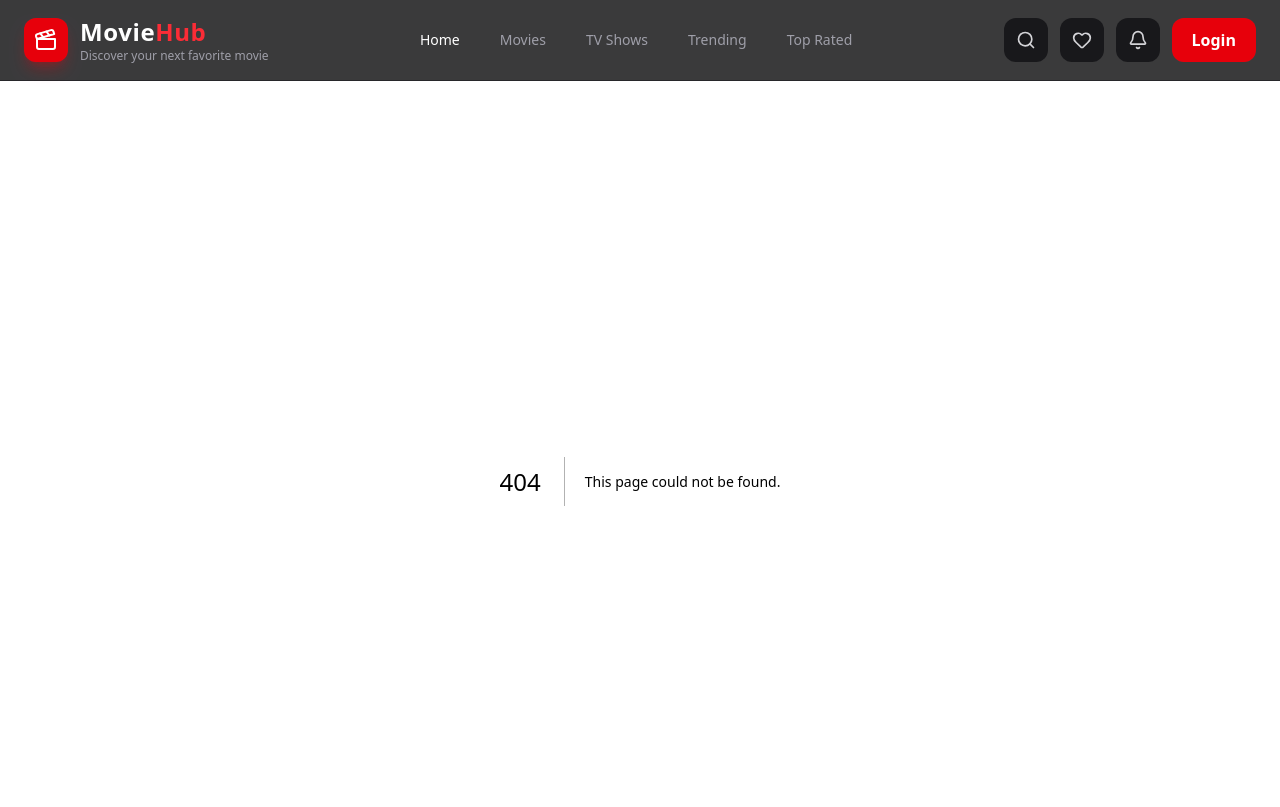
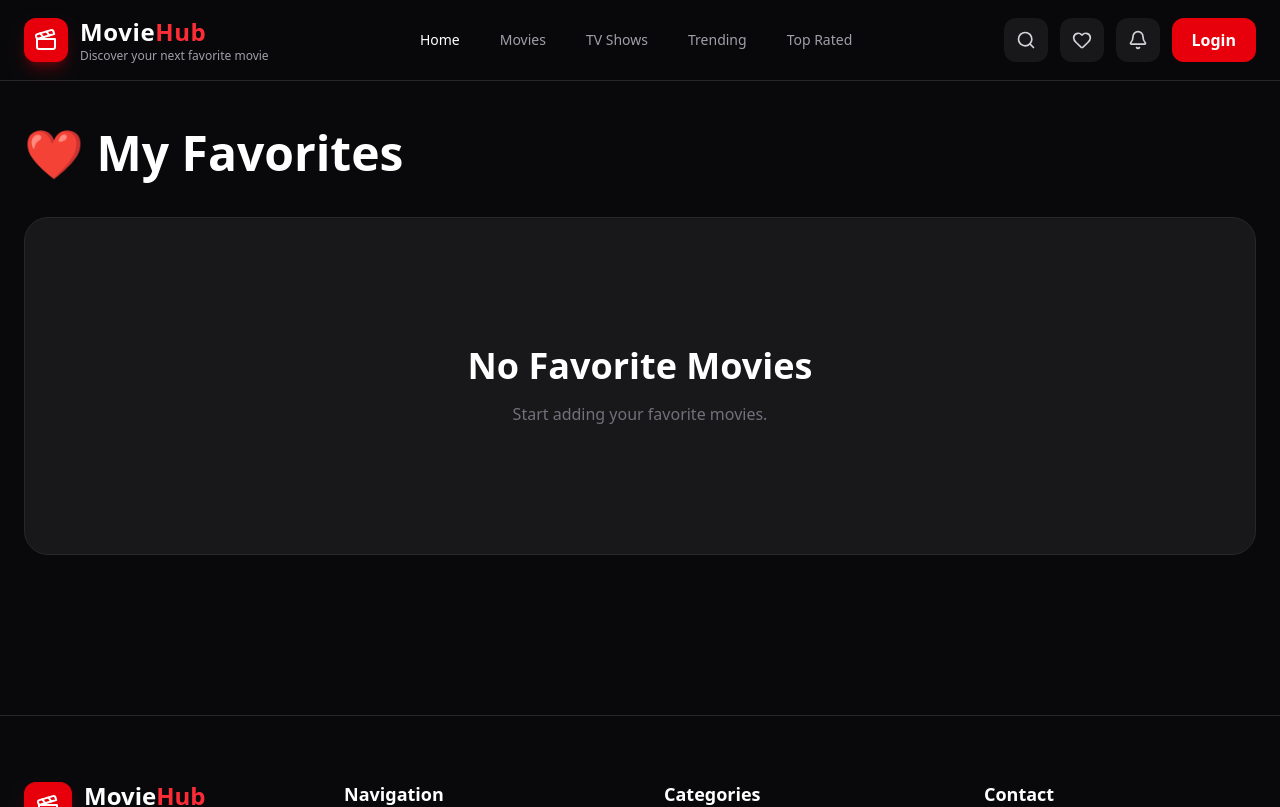
Before and after one commit to VibelessYoung/Movie-App, a Next.js app: page /favorites in a window 1280 px wide. Before the commit this address had no page. Shown: the top 807 px of the page. Built offline with nearby package versions, Linux system fonts and the light colour scheme.

Commit message:
fav page created

```diff
--- a/app/components/Header.js
+++ b/app/components/Header.js
@@ -73,9 +73,12 @@ function Header() {
             <Search size={20} />
           </Link>
 
-          <button className="rounded-xl bg-zinc-900 p-2.5 text-zinc-300 transition hover:bg-zinc-800 hover:text-red-500 sm:p-3">
+          <Link
+            className="rounded-xl bg-zinc-900 p-2.5 text-zinc-300 transition hover:bg-zinc-800 hover:text-red-500 sm:p-3"
+            href="/favorites"
+          >
             <Heart size={20} />
-          </button>
+          </Link>
 
           <button className="hidden rounded-xl bg-zinc-900 p-3 text-zinc-300 transition hover:bg-zinc-800 hover:text-white sm:block">
             <Bell size={20} />
--- /dev/null
+++ b/app/favorites/page.js
@@ -0,0 +1,26 @@
+"use client";
+
+import { useFavorites } from "../context/FavoritesContext";
+import MovieGrid from "../components/MovieGrid";
+
+export default function FavoritesPage() {
+  const { favorites } = useFavorites();
+
+  return (
+    <main className="mx-auto max-w-7xl px-6 py-12">
+      <h1 className="mb-10 text-5xl font-black text-white">❤️ My Favorites</h1>
+
+      {favorites.length === 0 ? (
+        <div className="rounded-3xl border border-zinc-800 bg-zinc-900 py-32 text-center">
+          <h2 className="text-4xl font-bold text-white">No Favorite Movies</h2>
+
+          <p className="mt-4 text-zinc-500">
+            Start adding your favorite movies.
+          </p>
+        </div>
+      ) : (
+        <MovieGrid movies={favorites} />
+      )}
+    </main>
+  );
+}
```
